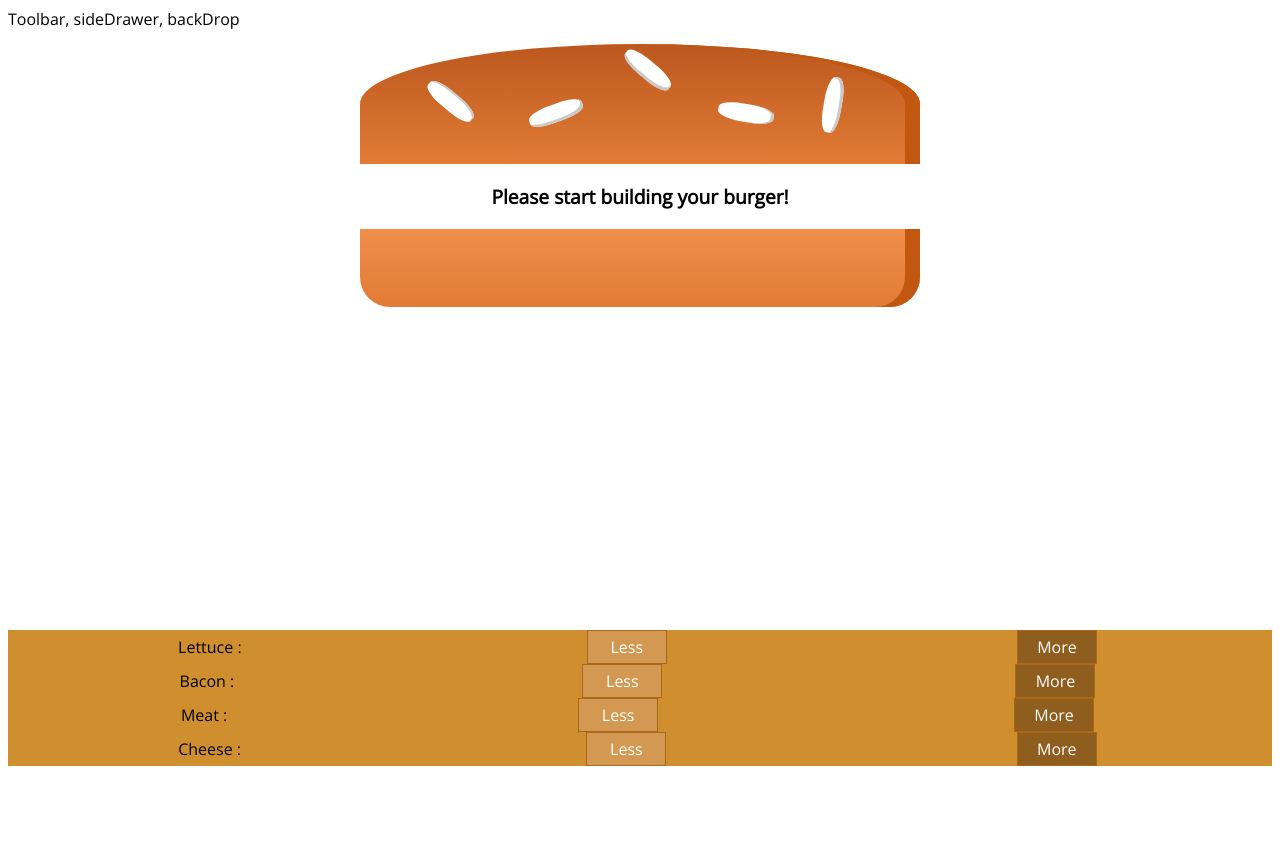
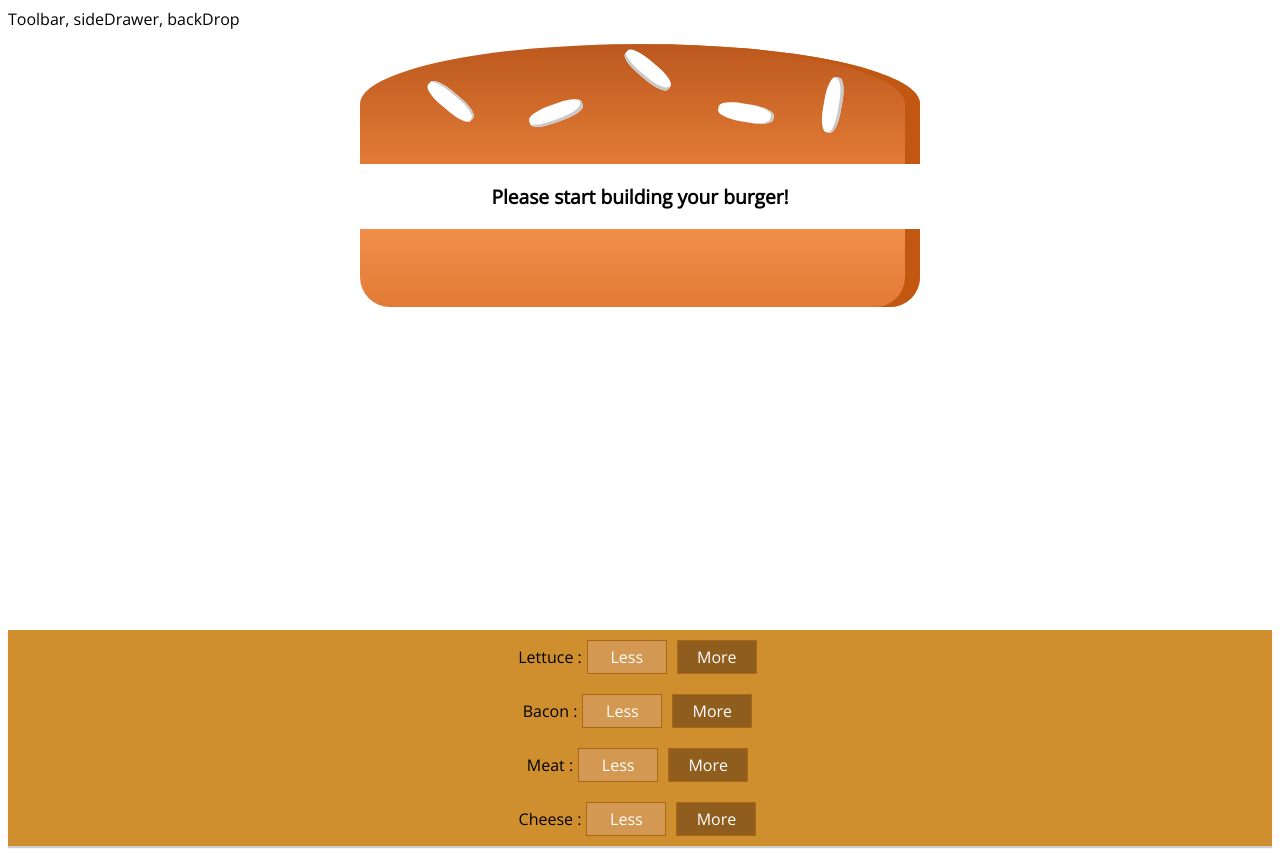
Before and after one commit to ashleynicole472/HamburgerApp, a React app in the folder burger-app/: page / in a window 1280 px wide. Before the commit the page ends 800 px from the top, so only its background shows below. Built offline with nearby package versions, Linux system fonts and the light colour scheme.

Commit message:
Added functionality to the remove item button. Fixed styling again.

```diff
--- a/burger-app/src/Components/Burger/BuildControls/BuildControl/BuildControl.css
+++ b/burger-app/src/Components/Burger/BuildControls/BuildControl/BuildControl.css
@@ -1,8 +1,12 @@
 .BuildControl {
-    display: flex;
-    justify-content: space-around;
-    background-color: #CF8F2E;
-    align-items: center;
+  width: auto;
+  background-color: #CF8F2E;
+  justify-content: center;
+  display: flex;
+  align-items: center;
+  box-shadow: 0 2px 1px #CCC;
+  margin: inherit;
+  padding: 10px 0;
 }
 
 .BuildControl button {
--- a/burger-app/src/Components/Burger/BuildControls/BuildControl/BuildControl.js
+++ b/burger-app/src/Components/Burger/BuildControls/BuildControl/BuildControl.js
@@ -1,12 +1,11 @@
 import React from 'react';
 import classes from './BuildControl.css'
-
 
 const buildControl = (props) => (
   <div className={classes.BuildControl}>
     <div className={classes.label}>{props.label} : </div>
-    <button className={classes.Less}>Less</button>
-    <button className={classes.More} onClick={props.added} onClick={props.calories}>More</button>
+    <button className={classes.Less} onClick={props.removed}>Less</button>
+    <button className={classes.More} onClick={props.added}>More</button>
   </div>
 )
 
--- a/burger-app/src/Components/Burger/BuildControls/BuildControls.css
+++ b/burger-app/src/Components/Burger/BuildControls/BuildControls.css
@@ -1,10 +1,10 @@
 .buildControls {
-  width: 100%;
+  width: auto;
   background-color: #CF8F2E;
   display: flex;
   align-items: center;
-  box-shadow: 0 2PX 1PX #CCC;
-  margin: auto;
-  padding: 10PX 0;
+  box-shadow: 0 2px 1px #CCC;
+  margin: inherit;
+  padding: 10px 0;
 
 }
--- a/burger-app/src/Components/Burger/BuildControls/BuildControls.js
+++ b/burger-app/src/Components/Burger/BuildControls/BuildControls.js
@@ -18,6 +18,7 @@
         label={ctrl.label}
         type={ctrl.type}
         added={() => props.ingredientAdded(ctrl.type)}
+        removed={()=> props.ingredientRemoved(ctrl.type)}
         calories={() => props.caloriesAdded(ctrl.type)}/>
       ))}
     </div>
--- a/burger-app/src/Containers/BurgerBuilder/BurgerBuilder.js
+++ b/burger-app/src/Containers/BurgerBuilder/BurgerBuilder.js
@@ -27,7 +27,7 @@
         bacon: 0,
         cheese:0,
       },
-      totalPrice: 5,
+      totalPrice: 3,
       totalCal: 120,
     }
   }
@@ -60,7 +60,17 @@
   }
 
   removeIngredientHandler = (type) => {
-
+    const oldCount = this.state.ingredients[type];
+    const updatedCount = oldCount-1;
+    const updatedIngredients = {
+      ...this.state.ingredients
+    };
+    updatedIngredients[type] = updatedCount;
+    const priceAddition = INGREDIENT_PRICES[type];
+    const oldPrice = this.state.totalPrice;
+    const newPrice = this.state.oldprice - priceAddition;
+    this.setState({totalPrice: newPrice, ingredients: updatedIngredients});
+    console.log(this.state.totalPrice);
   }
 
   render(){
@@ -70,6 +80,7 @@
         <Burger ingredients={this.state.ingredients} />
         <BuildControls
           ingredientAdded={this.addIngredientHandler}
+          ingredientRemoved={this.removeIngredientHandler}
           caloriesAdded={this.addCaloriesHandler} />
       </Aux>
     );
```
